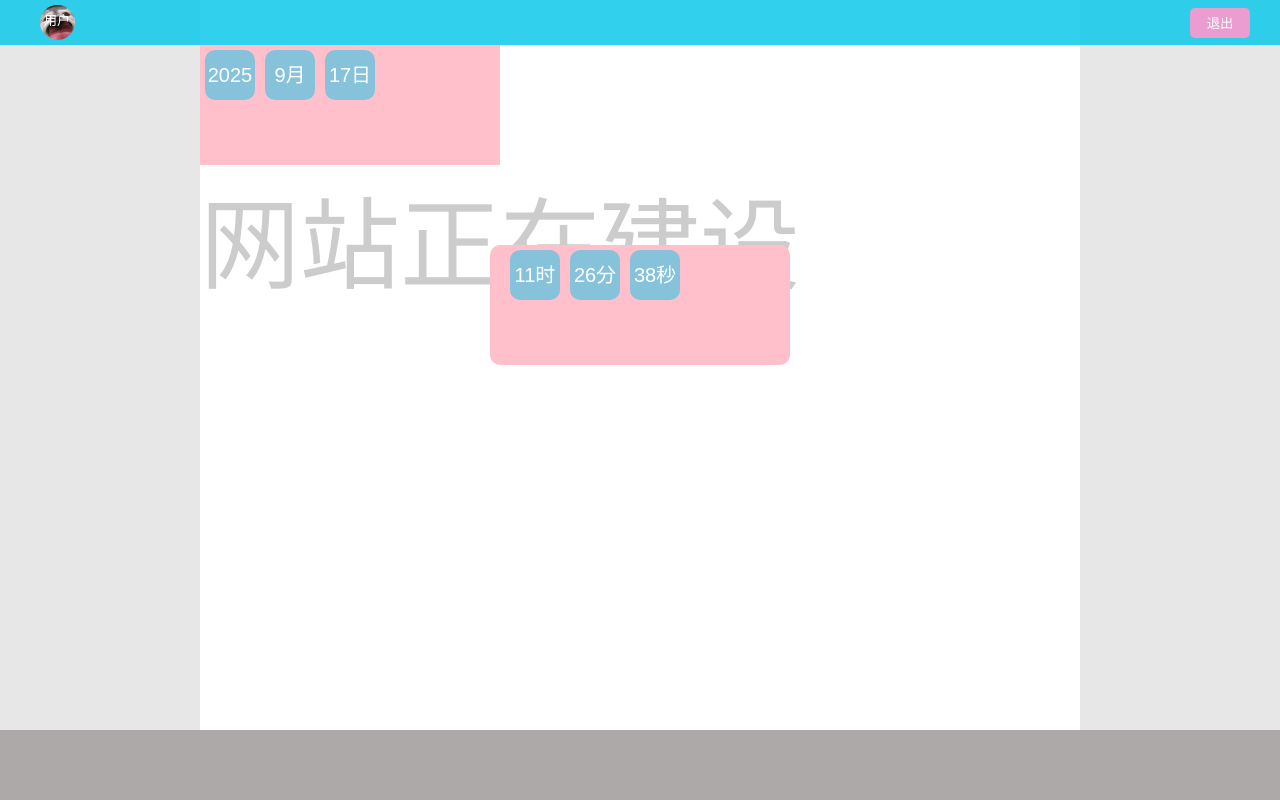
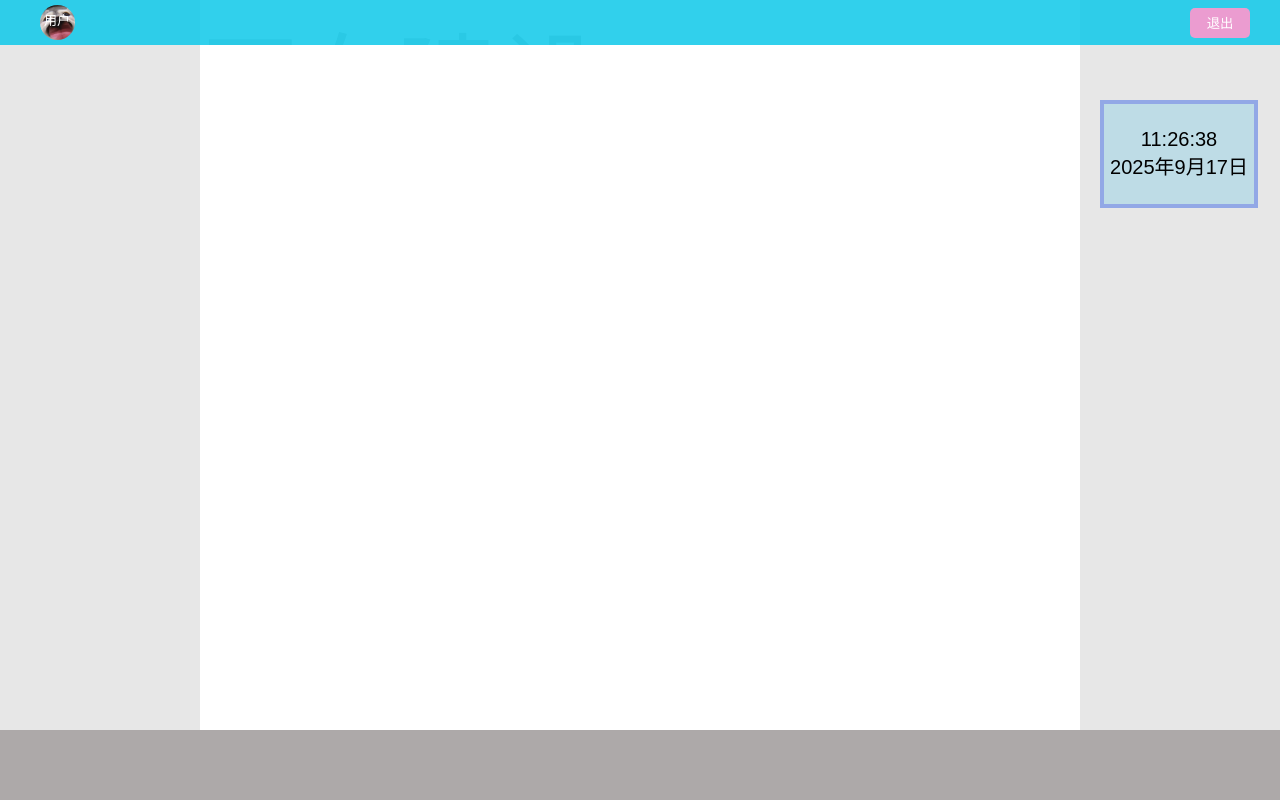
Before and after one commit to snownhuman/MyWeb, a plain HTML site: page message.html in a window 1280 px wide. Shown: the top 800 px of the page. Drawn offline with Linux system fonts and the light colour scheme.

Commit message:
网页时钟更新

```diff
--- a/message.css
+++ b/message.css
@@ -104,43 +104,41 @@ button:hover {
 }
 
 .clock {
-  width: 300px;
-  height: 120px;
-  background-color: pink;
+  color: black;
+  font-size: 20px;
+  position: fixed;
+  background-color: rgba(173, 216, 230, 0.7);
+  /* 半透明淡蓝色 */
+  height: 100px;
+  width: 150px;
+  margin-top: 100px;
+  border: solid 4px rgba(81, 91, 231, 0.4);
+  display: flex;
+  flex-direction: column;
+  justify-content: center;
+  align-items: center;
+  margin-left: 20px;
 }
 
-#year,
-#month,
-#date,
-#hours,
-#minutes,
-#seconds {
-  float: left;
-  width: 50px;
-  height: 50px;
-  line-height: 50px;
-  text-align: center;
-  margin: 5px;
-  background-color: rgb(14, 200, 233, 0.5);
-  border-radius: 10px;
-  font-size: 20px;
-  color: white;
-  position: relative;
+@keyframes flip {
+  0% {
+    transform: rotateX(0deg);
+  }
+
+  50% {
+    transform: rotateX(90deg);
+  }
+
+  100% {
+    transform: rotateX(0deg);
+  }
 }
 
-#hours {
-  margin-left: 20px;
-
+.clock .time,
+.clock .date {
+  display: block;
+  animation: flip 0.6s;
+  backface-visibility: hidden;
+  /* 可选：更立体的效果 */
+  perspective: 200px;
 }
-
-.dataTime {
-  position: absolute;
-  left: 50%;
-  transform: translateX(-50%);
-  top: 200px;
-  width: 300px;
-  height: 120px;
-  background-color: pink;
-  border-radius: 10px;
-  text-align: center;
-}
--- a/message.html
+++ b/message.html
@@ -19,19 +19,12 @@
     </div>
     <div class="persondata"></div>
     <div class="neirong">
-      <div class="clock">
-        <div id="year"></div>
-        <div id="month"></div>
-        <div id="date"></div>
-        <div class="dataTime">
-          <div id="hours"></div>
-          <div id="minutes"></div>
-          <div id="seconds"></div>
-        </div>
       </div>
       网站正在建设
     </div>
-    <div class="rightblock"></div>
+    <div class="rightblock">
+      <div class="clock">
+      </div></div>
     <div class="bottom"></div>
   </div>
   <script src="./message.js"></script>
--- a/message.js
+++ b/message.js
@@ -30,25 +30,40 @@ if (logoutBtn) {
   });
 }
 
-function getTime(){
-  let date=new Date();
-  let year =date.getFullYear();
-  let month =date.getMonth()+1;
-  let day =date.getDate();
-  let hour =date.getHours();
-  let minute =date.getMinutes();
-  let second =date.getSeconds();
-  let  yearshow=document.getElementById('year');
-  yearshow.innerHTML=year;
-  let monthshow=document.getElementById('month');
-  monthshow.innerHTML=month+'月';
-  let dayshow=document.getElementById('date');
-  dayshow.innerHTML=day+'日';
-  let hourshow=document.getElementById('hours');
-  hourshow.innerHTML=hour+'时';
-  let minuteshow=document.getElementById('minutes');
-  minuteshow.innerHTML=minute+'分';
-  let secondshow=document.getElementById('seconds');
-  secondshow.innerHTML=second+'秒';
+function getTime() {
+  let date = new Date();
+  let year = date.getFullYear();
+  let month = date.getMonth() + 1;
+  let day = date.getDate();
+  let hour = date.getHours();
+  let minute = date.getMinutes();
+  let second = date.getSeconds();
+  const clock = document.querySelector('.clock');
+  if (clock) {
+    // 生成内容
+    const timeStr = `${hour < 10 ? '0' + hour : hour}:${minute < 10 ? '0' + minute : minute}:${second < 10 ? '0' + second : second}`;
+    const dateStr = `${year}年${month}月${day}日`;
+
+    // 如果没有 .time/.date 元素则创建
+    if (!clock.querySelector('.time')) {
+      clock.innerHTML = `<span class="time">${timeStr}</span><span class="date">${dateStr}</span>`;
+    } else {
+      // 更新内容并重置动画
+      const timeElem = clock.querySelector('.time');
+      const dateElem = clock.querySelector('.date');
+      if (timeElem.innerText !== timeStr) {
+        timeElem.innerText = timeStr;
+        timeElem.style.animation = 'none';
+        void timeElem.offsetWidth; // 触发重绘
+        timeElem.style.animation = '';
+      }
+      if (dateElem.innerText !== dateStr) {
+        dateElem.innerText = dateStr;
+        dateElem.style.animation = 'none';
+        void dateElem.offsetWidth;
+        dateElem.style.animation = '';
+      }
+    }
+  }
 }
 setInterval(getTime, 1000);
```
